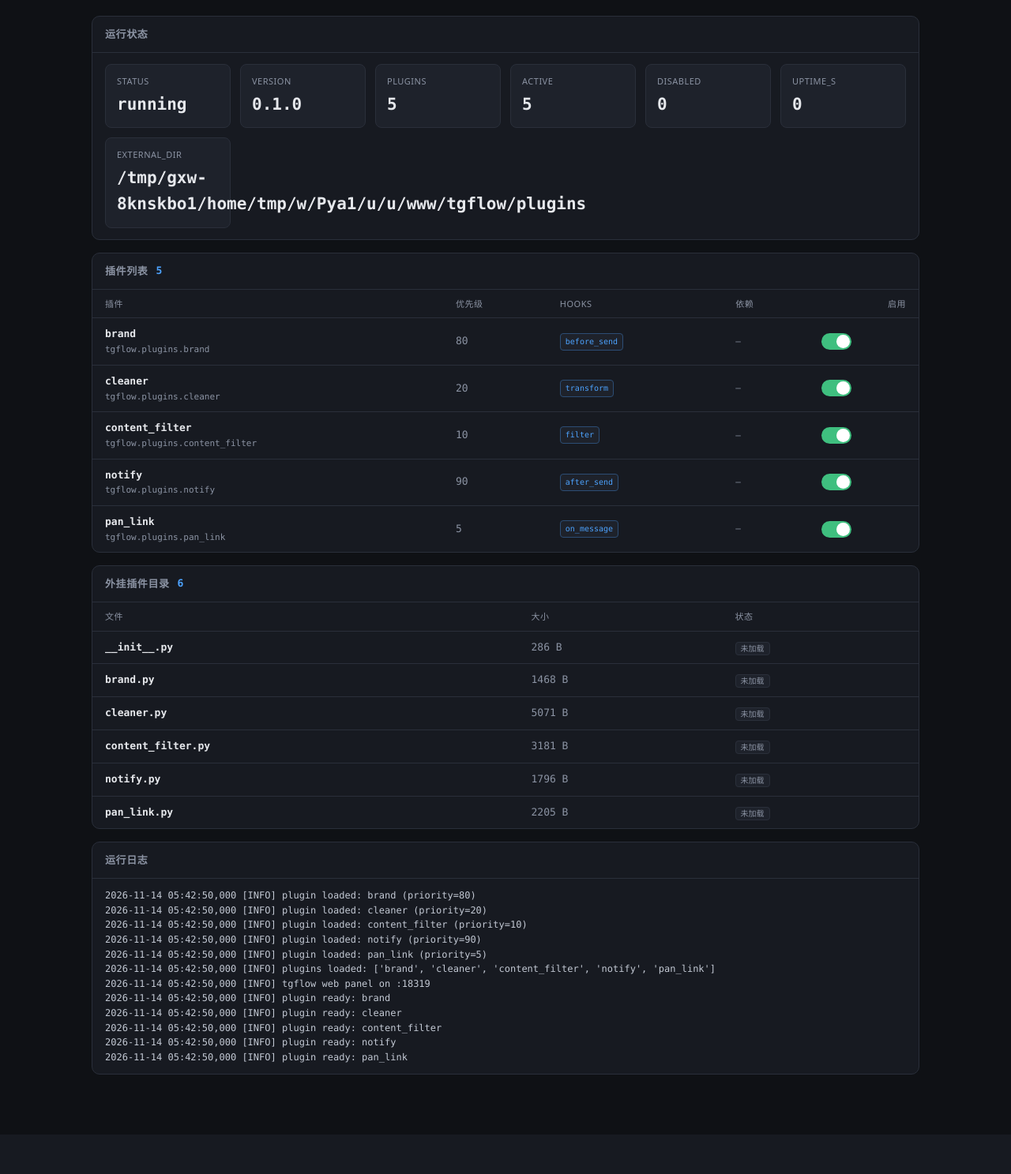
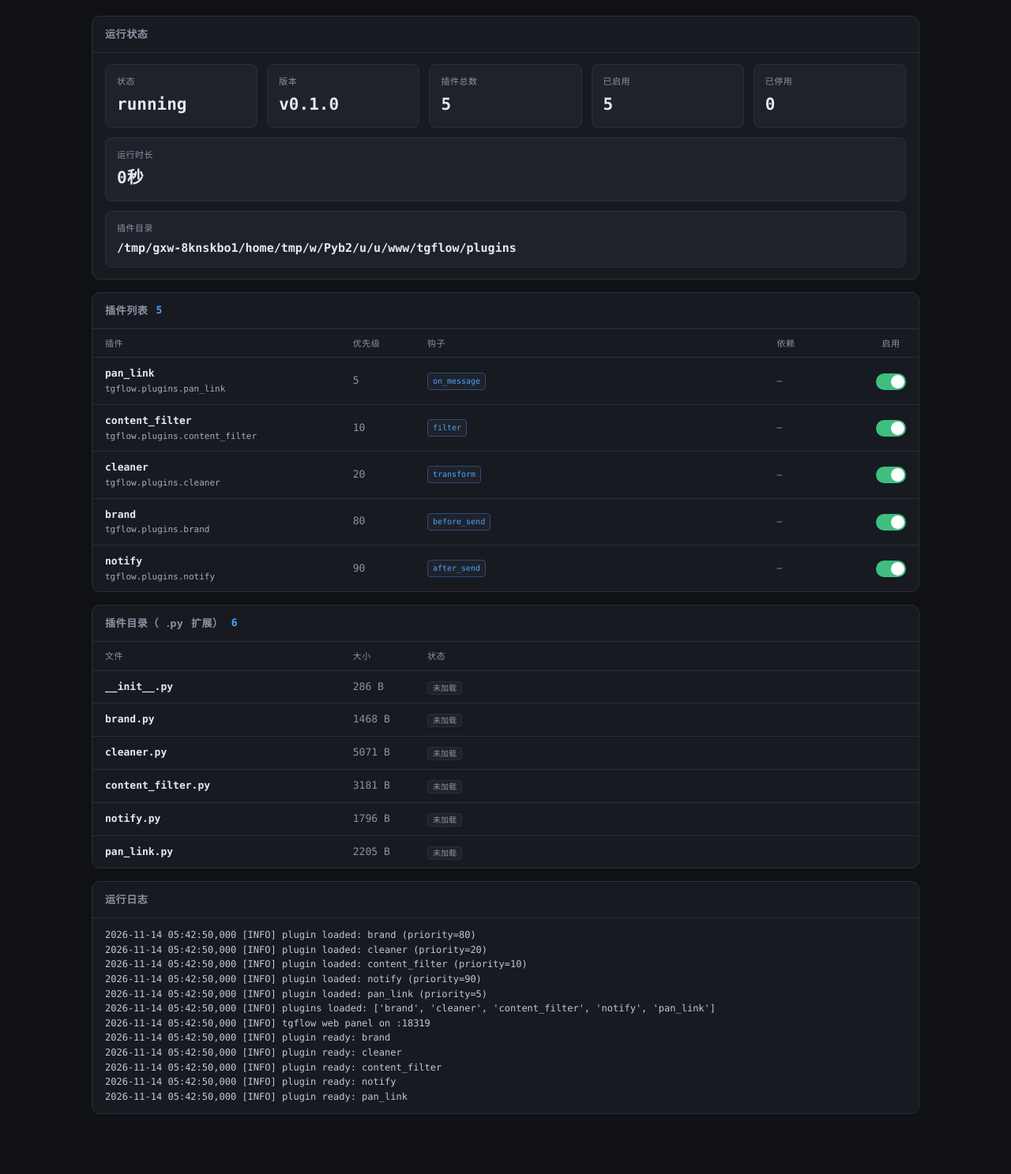
Before and after one commit to aiqinghaiwork361/tgflow, a Flask app: page / in a window 1280 px wide. Shown: the part 75-1562 px from the top of the page at 79% size. Before the commit the page ends 1436 px from the top, so only its background shows below. Run offline with Flask 3, Linux system fonts and the light colour scheme.

Commit message:
fix(web): 面板视觉与交互修正（对齐/排布/术语/排序/无障碍）
浏览器实测后修正：
- 开关与「启用」表头错位 45px → 改 .ctr 居中 + .switch inline-block，像素级复核偏差 <1px
- 状态区末行右侧大片空白 → grid 改 flex wrap，卡片自动拉伸（gapRight 实测 0）
- 插件列占半张表 → 列宽固定为 30%/9%/42%/12%/70px
- 次要文字（插件路径）对比度过低 → #a4adbe
- 原生亮色滚动条刺眼 → 暗色 webkit + scrollbar-color
- 「外挂目录」措辞易误解 → 「插件目录（.py 扩展）」
- 术语不统一：按钮「热重载插件」vs toast「已重载 N 个模块」→ 统一为「插件」
- 插件列表未按执行顺序排 → 按 priority 升序（真实执行顺序）
- 运行时长「6分 47秒」→「6分47秒」
- 版本号顶栏 v0.1.0 与状态卡 0.1.0 不一致 → 统一 v 前缀

无障碍：
- 开关加 role=switch / aria-checked / aria-label / tabindex
- 开关支持 Enter/Space 键盘切换
- toast 加 role=status aria-live=polite
- 开关与按钮加 focus-visible 描边

实测：开关点击与键盘均生效、行变灰、计数 4/1 联动、热重载 toast 正常、
五套测试全绿、生产 tg_sync healthy

```diff
--- a/tgflow/web/templates/index.html
+++ b/tgflow/web/templates/index.html
@@ -19,6 +19,7 @@
     --mono: ui-monospace, SFMono-Regular, "SF Mono", Menlo, Consolas, monospace;
   }
   * { box-sizing: border-box; }
+  html { color-scheme: dark; }
   body {
     margin: 0; background: var(--bg); color: var(--text);
     font: 14px/1.6 system-ui, -apple-system, "Segoe UI", "PingFang SC", "Microsoft YaHei", sans-serif;
@@ -42,11 +43,28 @@
     display: flex; align-items: center; gap: 10px;
   }
   .card > h2 .n { color: var(--accent); font-family: var(--mono); }
+  .card > h2 .lc { text-transform: none; }
   .body { padding: 14px 16px; }
-  .grid { display: grid; grid-template-columns: repeat(auto-fit, minmax(150px, 1fr)); gap: 12px; }
-  .stat { background: var(--panel-2); border: 1px solid var(--line); border-radius: 8px; padding: 12px 14px; }
+  /* flex wrap so the last row stretches to fill — no dead space */
+  .grid { display: flex; flex-wrap: wrap; gap: 12px; }
+  .stat { flex: 1 1 160px; background: var(--panel-2); border: 1px solid var(--line); border-radius: 8px; padding: 12px 14px; }
   .stat .k { color: var(--dim); font-size: 11px; text-transform: uppercase; letter-spacing: .5px; }
   .stat .v { font-size: 21px; font-family: var(--mono); margin-top: 4px; font-weight: 600; }
+  .stat.wide { flex: 2 1 320px; }
+  .stat.wide .v { font-size: 15px; }
+  .stat.fill { flex: 1 1 100%; }
+  .stat.fill .v { font-size: 15px; }
+  /* plugin column should not eat half the table */
+  th:first-child, td:first-child { width: 30%; }
+  th:nth-child(2), td:nth-child(2) { width: 9%; }
+  th:nth-child(4), td:nth-child(4) { width: 12%; }
+  th:last-child, td:last-child { width: 70px; }
+  /* dark scrollbar so it does not glare against the theme */
+  ::-webkit-scrollbar { width: 10px; height: 10px; }
+  ::-webkit-scrollbar-track { background: #14171d; }
+  ::-webkit-scrollbar-thumb { background: #333a47; border-radius: 5px; border: 2px solid #14171d; }
+  ::-webkit-scrollbar-thumb:hover { background: #414a5b; }
+  * { scrollbar-color: #333a47 #14171d; scrollbar-width: thin; }
   table { width: 100%; border-collapse: collapse; font-size: 13px; }
   th {
     text-align: left; padding: 9px 16px; color: var(--dim); font-weight: 500;
@@ -57,7 +75,8 @@
   tr:last-child td { border-bottom: none; }
   tr.off td { opacity: .45; }
   .pname { font-family: var(--mono); font-weight: 600; }
-  .psrc { color: var(--dim); font-family: var(--mono); font-size: 11px; }
+  .psrc { color: #a4adbe; font-family: var(--mono); font-size: 11px; }
+  .ctr { text-align: center; }
   .hooks { display: flex; gap: 4px; flex-wrap: wrap; }
   .tag {
     font-family: var(--mono); font-size: 10px; padding: 2px 6px;
@@ -68,9 +87,12 @@
   .prio { font-family: var(--mono); color: var(--dim); }
   .switch {
     position: relative; width: 38px; height: 21px; border-radius: 11px;
-    background: #333a47; cursor: pointer; transition: background .16s; flex: none;
+    background: #333a47; cursor: pointer; transition: background .16s;
+    display: inline-block; vertical-align: middle;
   }
   .switch.on { background: var(--ok); }
+  .switch:focus-visible { outline: 2px solid var(--accent); outline-offset: 2px; }
+  button:focus-visible { outline: 2px solid var(--accent); outline-offset: 2px; }
   .switch::after {
     content: ''; position: absolute; top: 2px; left: 2px; width: 17px; height: 17px;
     border-radius: 50%; background: #fff; transition: transform .16s;
@@ -128,7 +150,7 @@
   </section>
 
   <section class="card">
-    <h2>外挂插件目录 <span class="n" id="extCount"></span></h2>
+    <h2>插件目录（<span class="lc">.py</span> 扩展） <span class="n" id="extCount"></span></h2>
     <div id="extTable"></div>
   </section>
 
@@ -138,7 +160,7 @@
   </section>
 </div>
 
-<div class="toast" id="toast"></div>
+<div class="toast" id="toast" role="status" aria-live="polite"></div>
 
 <script>
 const $ = (s) => document.querySelector(s);
@@ -158,23 +180,45 @@ async function loadStatus() {
   try {
     const d = await api('/api/status');
     $('#live').className = 'dot ok'; $('#liveTxt').textContent = '已连接';
-    $('#ver').textContent = 'v' + (d.items.find(i=>i.key==='version')?.value || '?');
-    $('#stats').innerHTML = d.items.map(i =>
-      `<div class="stat"><div class="k">${i.key}</div><div class="v">${i.value}</div></div>`
+    const map = Object.fromEntries(d.items.map(i => [i.key, i.value]));
+    $('#ver').textContent = 'v' + (map.version || '?');
+    const cards = [
+      ['状态', map.status, ''],
+      ['版本', 'v' + (map.version || '?'), ''],
+      ['插件总数', map.plugins, ''],
+      ['已启用', map.active, ''],
+      ['已停用', map.disabled, ''],
+      ['运行时长', fmtUptime(map.uptime_s), ''],
+      ['插件目录', map.external_dir, 'fill'],
+    ];
+    $('#stats').innerHTML = cards.map(([k, v, cls]) =>
+      `<div class="stat ${cls}"><div class="k">${k}</div><div class="v">${v}</div></div>`
     ).join('');
   } catch (e) {
     $('#live').className = 'dot err'; $('#liveTxt').textContent = '连接失败';
   }
 }
 
+function fmtUptime(sec) {
+  sec = Number(sec) || 0;
+  const h = Math.floor(sec / 3600);
+  const m = Math.floor((sec % 3600) / 60);
+  const s = sec % 60;
+  const pad = n => String(n).padStart(2, '0');
+  if (h) return `${h}时${pad(m)}分`;
+  if (m) return `${m}分${pad(s)}秒`;
+  return `${s}秒`;
+}
+
 async function loadPlugins() {
   const d = await api('/api/plugins');
-  const items = d.items;
+  // sort by priority ascending — that is the real execution order
+  const items = d.items.slice().sort((a, b) => a.priority - b.priority || a.name.localeCompare(b.name));
   $('#plugCount').textContent = items.length;
   if (!items.length) { $('#plugTable').innerHTML = '<div class="empty">没有插件</div>'; return; }
   $('#plugTable').innerHTML = `
     <table><thead><tr>
-      <th>插件</th><th>优先级</th><th>Hooks</th><th>依赖</th><th style="text-align:right">启用</th>
+      <th>插件</th><th>优先级</th><th>钩子</th><th>依赖</th><th class="ctr">启用</th>
     </tr></thead><tbody>
     ${items.map(p => `
       <tr class="${p.enabled ? '' : 'off'}" data-name="${p.name}">
@@ -185,13 +229,15 @@ async function loadPlugins() {
         <td class="prio">${p.priority}</td>
         <td><div class="hooks">${p.hooks.map(h=>`<span class="tag on">${h}</span>`).join('')}</div></td>
         <td class="psrc">${[...p.requires, ...p.optional_requires.map(x=>'?'+x)].join(', ') || '—'}</td>
-        <td style="text-align:right">
-          <div class="switch ${p.enabled ? 'on' : ''}" data-toggle="${p.name}"></div>
+        <td class="ctr">
+          <div class="switch ${p.enabled ? 'on' : ''}" data-toggle="${p.name}"
+               role="switch" aria-checked="${p.enabled}" aria-label="启用 ${p.name}"
+               tabindex="0"></div>
         </td>
       </tr>`).join('')}
     </tbody></table>`;
   $('#plugTable').querySelectorAll('[data-toggle]').forEach(el => {
-    el.onclick = async () => {
+    const toggle = async () => {
       const name = el.dataset.toggle;
       const on = el.classList.contains('on');
       try {
@@ -203,6 +249,10 @@ async function loadPlugins() {
         toast(name + (on ? ' 已停用' : ' 已启用'), 'ok');
         await loadPlugins(); await loadStatus();
       } catch (e) { toast('操作失败: ' + e.message, 'err'); }
+    };
+    el.onclick = toggle;
+    el.onkeydown = (ev) => {
+      if (ev.key === 'Enter' || ev.key === ' ') { ev.preventDefault(); toggle(); }
     };
   });
 }
@@ -238,7 +288,7 @@ $('#btnReload').onclick = async () => {
     const d = await api('/api/plugins/reload', {
       method: 'POST', headers: {'Content-Type':'application/json'}, body: JSON.stringify({})
     });
-    toast('已重载 ' + (d.items?.length || 0) + ' 个模块', 'ok');
+    toast('已重载 ' + (d.items?.length || 0) + ' 个插件', 'ok');
     await Promise.all([loadPlugins(), loadExternal(), loadStatus(), loadLogs()]);
   } catch (e) { toast('重载失败: ' + e.message, 'err'); }
   b.disabled = false; b.textContent = '热重载插件';
```
